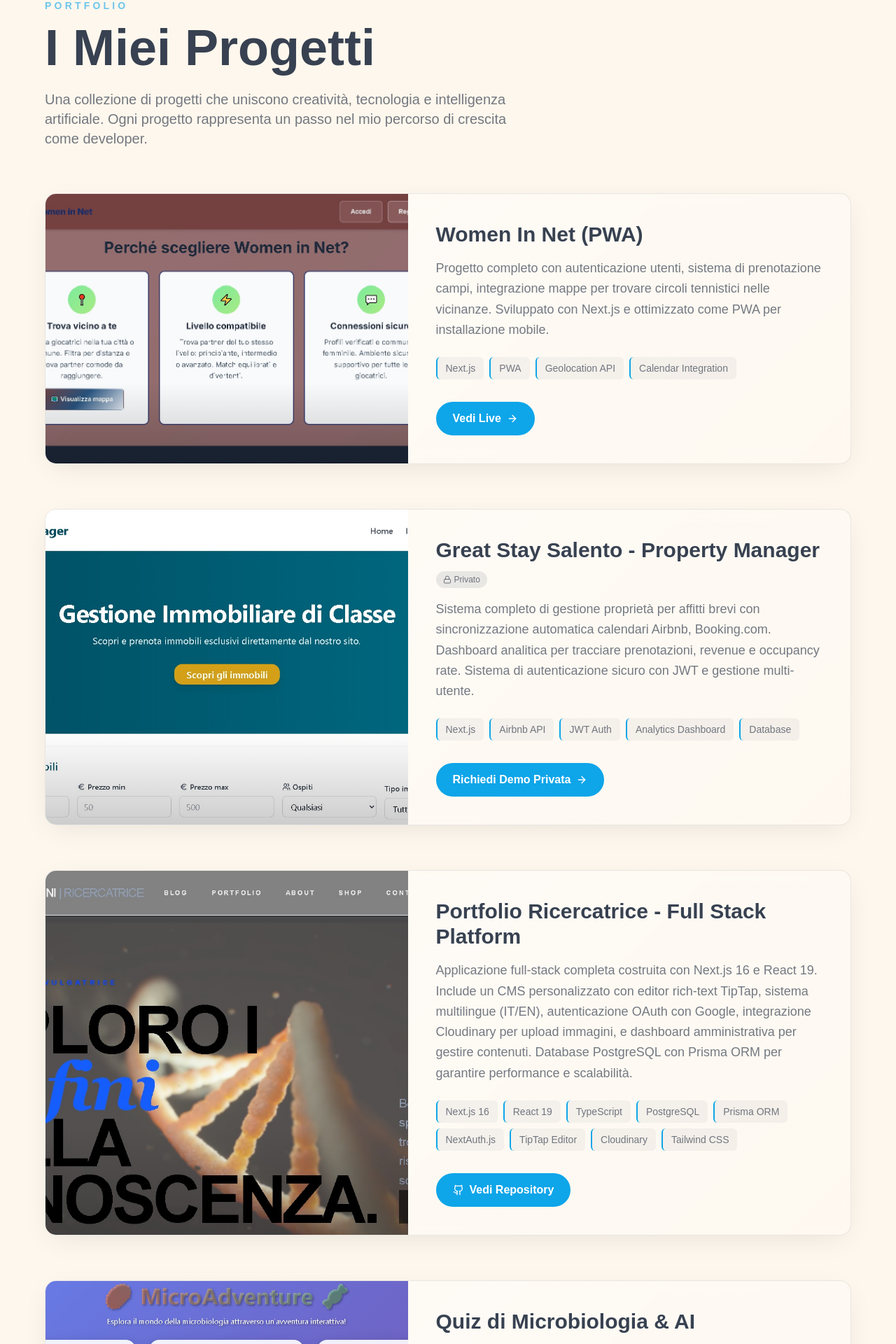
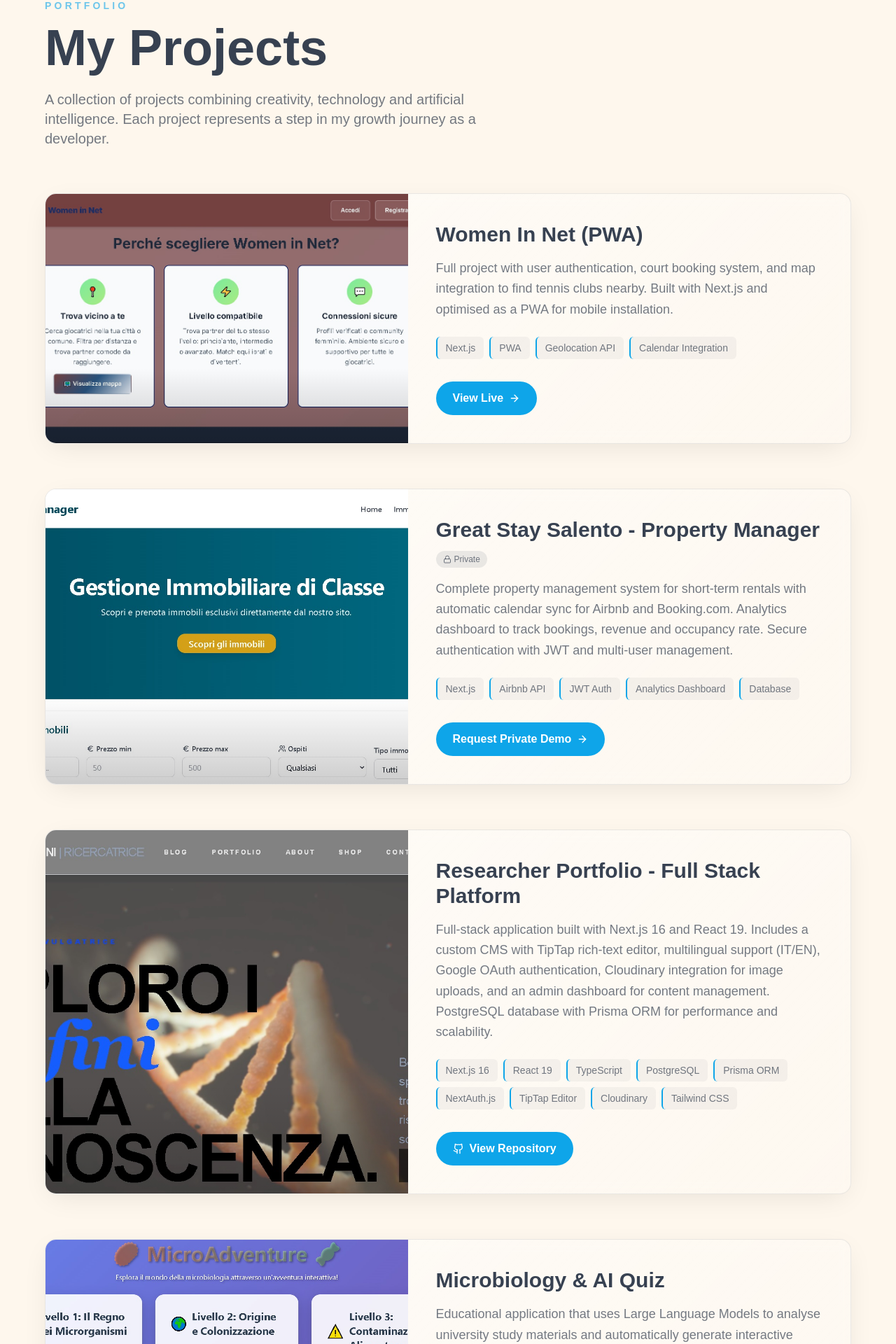
Before and after one commit to svilupp0/francesca, a Next.js app: page /projects in a window 1280 px wide. Shown: the part 160-2080 px from the top of the page at 70% size. Built offline with nearby package versions, Linux system fonts and the light colour scheme.

Commit message:
translate all UI text from Italian to English

```diff
--- a/src/app/page.tsx
+++ b/src/app/page.tsx
@@ -9,24 +9,24 @@ import { ArrowRight, Mail } from 'lucide-react';
 const projects = [
   {
     title: "Filiera Café",
-    description: "Sito web multi-concept a Lecce",
+    description: "Multi-concept website in Lecce",
     link: "https://filiera.vercel.app/",
     image: "/img/filiera.jpg",
-    action: "Vedi Live"
+    action: "View Live"
   },
   {
     title: "Women In Net (PWA)",
-    description: "PWA per community tennis",
+    description: "PWA for a tennis community",
     link: "https://women-in-tennis.vercel.app/",
     image: "/img/WIN.jpg",
-    action: "Vedi Live"
+    action: "View Live"
   },
   {
     title: "SEO Testing Tool",
-    description: "CLI tool open source per SEO",
+    description: "Open source CLI tool for SEO",
     link: "https://github.com/svilupp0/SEO-Testing-Tool",
     image: "/img/seo-tool.jpg",
-    action: "Vedi Repository"
+    action: "View Repository"
   }
 ];
 
@@ -155,7 +155,7 @@ export default function Home() {
               variants={fadeInUp}
               className="text-xs md:text-sm font-semibold tracking-[0.3em] uppercase text-[#0ea5e9]/60"
             >
-              Chi Sono
+              About
             </motion.span>
 
             <motion.h2
@@ -170,13 +170,13 @@ export default function Home() {
               className="space-y-6 text-[#374151]/80 font-extralight text-lg md:text-xl leading-relaxed"
             >
               <p>
-                Mio padre è il classico scienziato pazzo: perito di laboratorio, stampante 3D sempre accesa e circuiti stampati sparsi ovunque. Il suo capolavoro? Un cingolato telecomandato per portare la spesa a mia madre al quarto piano senza ascensore. Sono cresciuta così: smontando, rompendo e cercando soluzioni a problemi che altri non sapevano di avere.
+                My father is the classic mad scientist: a lab technician with a 3D printer always running and circuit boards scattered everywhere. His masterpiece? A remote-controlled tracked vehicle to carry groceries up to my mother on the fourth floor — no elevator. That&apos;s how I grew up: taking things apart, breaking them, and finding solutions to problems others didn&apos;t even know they had.
               </p>
               <p>
-                Dopo anni passati tra ristorazione e immobiliare — dove ho imparato a gestire persone e imprevisti senza impazzire — ho deciso di tornare a quel &apos;fare&apos; che avevo in casa. Oggi mi definisco una AI-Assisted Developer. Non ho un percorso accademico standard, ma passo le giornate su VSCode, Cline e Qodo a &apos;pasticciare&apos; (seriamente) con l&apos;Intelligenza Artificiale.
+                After years in hospitality and real estate — where I learned to handle people and unexpected situations without losing my mind — I decided to go back to that &apos;making&apos; spirit I had at home. Today I call myself an AI-Assisted Developer. I don&apos;t have a standard academic background, but I spend my days in VSCode, Cline and Qodo &apos;tinkering&apos; (seriously) with Artificial Intelligence.
               </p>
               <p>
-                Il mio obiettivo? Creare strumenti tecnici che abbiano però un senso umano. Un po&apos; come quel cingolato: magari strano da vedere, ma maledettamente utile.
+                My goal? To build technical tools that still make human sense. A bit like that tracked vehicle: maybe odd to look at, but incredibly useful.
               </p>
             </motion.div>
           </div>
@@ -196,14 +196,14 @@ export default function Home() {
             variants={fadeInUp}
             className="text-xs md:text-sm font-semibold tracking-[0.3em] uppercase text-[#0ea5e9]/60"
           >
-            Progetti
+            Projects
           </motion.span>
 
           <motion.h2
             variants={fadeInUp}
             className="text-4xl md:text-5xl lg:text-6xl font-extrabold text-[#374151] mt-3 mb-12"
           >
-            Lavori Selezionati
+            Selected Works
           </motion.h2>
 
           {/* List with left border */}
@@ -265,7 +265,7 @@ export default function Home() {
               href="/projects"
               className="inline-flex items-center gap-2 text-[#0ea5e9] font-medium hover:underline underline-offset-4 transition-all group"
             >
-              Vedi tutti i progetti
+              View all projects
               <ArrowRight className="w-4 h-4 transition-transform group-hover:translate-x-1" />
             </Link>
           </motion.div>
@@ -294,21 +294,21 @@ export default function Home() {
             variants={fadeInUp}
             className="text-xs md:text-sm font-semibold tracking-[0.3em] uppercase text-[#0ea5e9]/60"
           >
-            Contatto
+            Contact
           </motion.span>
 
           <motion.h2
             variants={fadeInUp}
             className="text-4xl md:text-5xl lg:text-6xl font-extrabold text-[#374151] mt-3 mb-6"
           >
-            Iniziamo un viaggio insieme?
+            Shall we start a journey together?
           </motion.h2>
 
           <motion.p
             variants={fadeInUp}
             className="text-[#374151]/70 font-extralight text-lg md:text-xl mb-10 max-w-xl mx-auto"
           >
-            Se hai un&apos;idea da sviluppare o semplicemente vuoi scambiare due parole sul futuro della tecnologia e dell&apos;AI, scrivimi pure. Sarà un piacere conoscerti.
+            If you have an idea to develop or simply want to chat about the future of technology and AI, feel free to reach out. It would be a pleasure to meet you.
           </motion.p>
 
           <motion.a
--- a/src/app/projects/page.tsx
+++ b/src/app/projects/page.tsx
@@ -7,66 +7,66 @@ import { ArrowLeft, ArrowRight, Github, Lock, Mail } from 'lucide-react';
 const projects = [
   {
     title: "Women In Net (PWA)",
-    description: "Una Progressive Web App per la community del tennis. Gestione profili, calendario interattivo e geolocalizzazione dei campi.",
-    longDescription: "Progetto completo con autenticazione utenti, sistema di prenotazione campi, integrazione mappe per trovare circoli tennistici nelle vicinanze. Sviluppato con Next.js e ottimizzato come PWA per installazione mobile.",
+    description: "A Progressive Web App for a tennis community. Profile management, interactive calendar and court geolocation.",
+    longDescription: "Full project with user authentication, court booking system, and map integration to find tennis clubs nearby. Built with Next.js and optimised as a PWA for mobile installation.",
     technologies: ["Next.js", "PWA", "Geolocation API", "Calendar Integration"],
     link: "https://women-in-tennis.vercel.app/",
-    linkText: "Vedi Live",
+    linkText: "View Live",
     image: "/img/WIN.jpg",
     isPrivate: false,
     isGithub: false
   },
   {
     title: "Great Stay Salento - Property Manager",
-    description: "Soluzione professionale per affitti brevi. Sincronizzazione API Airbnb, gestione JWT e dashboard analitica.",
-    longDescription: "Sistema completo di gestione proprietà per affitti brevi con sincronizzazione automatica calendari Airbnb, Booking.com. Dashboard analitica per tracciare prenotazioni, revenue e occupancy rate. Sistema di autenticazione sicuro con JWT e gestione multi-utente.",
+    description: "Professional solution for short-term rentals. Airbnb API sync, JWT authentication and analytics dashboard.",
+    longDescription: "Complete property management system for short-term rentals with automatic calendar sync for Airbnb and Booking.com. Analytics dashboard to track bookings, revenue and occupancy rate. Secure authentication with JWT and multi-user management.",
     technologies: ["Next.js", "Airbnb API", "JWT Auth", "Analytics Dashboard", "Database"],
     link: "mailto:francescascarpellini327@gmail.com",
-    linkText: "Richiedi Demo Privata",
+    linkText: "Request Private Demo",
     isPrivate: true,
     image: "/img/prop.manag.jpg",
     isGithub: false
   },
   {
-    title: "Portfolio Ricercatrice - Full Stack Platform",
-    description: "Piattaforma completa per ricercatori con blog, portfolio progetti, shop online e sistema di autenticazione.",
-    longDescription: "Applicazione full-stack completa costruita con Next.js 16 e React 19. Include un CMS personalizzato con editor rich-text TipTap, sistema multilingue (IT/EN), autenticazione OAuth con Google, integrazione Cloudinary per upload immagini, e dashboard amministrativa per gestire contenuti. Database PostgreSQL con Prisma ORM per garantire performance e scalabilità.",
+    title: "Researcher Portfolio - Full Stack Platform",
+    description: "Complete platform for researchers with blog, project portfolio, online shop and authentication system.",
+    longDescription: "Full-stack application built with Next.js 16 and React 19. Includes a custom CMS with TipTap rich-text editor, multilingual support (IT/EN), Google OAuth authentication, Cloudinary integration for image uploads, and an admin dashboard for content management. PostgreSQL database with Prisma ORM for performance and scalability.",
     technologies: ["Next.js 16", "React 19", "TypeScript", "PostgreSQL", "Prisma ORM", "NextAuth.js", "TipTap Editor", "Cloudinary", "Tailwind CSS"],
     link: "https://github.com/svilupp0/PortfolioFS-NextNEW",
-    linkText: "Vedi Repository",
+    linkText: "View Repository",
     image: "/img/portf-fs.jpg",
     isPrivate: false,
     isGithub: true
   },
   {
-    title: "Quiz di Microbiologia & AI",
-    description: "Uno strumento che trasforma dispense universitarie in quiz logici tramite orchestrazione di LLM.",
-    longDescription: "Applicazione educativa che utilizza Large Language Models per analizzare materiale didattico universitario e generare automaticamente quiz interattivi. Sistema di orchestrazione AI che comprende il contesto e crea domande pertinenti con feedback immediato.",
+    title: "Microbiology & AI Quiz",
+    description: "A tool that transforms university lecture notes into logical quizzes through LLM orchestration.",
+    longDescription: "Educational application that uses Large Language Models to analyse university study materials and automatically generate interactive quizzes. AI orchestration system that understands context and creates relevant questions with immediate feedback.",
     technologies: ["AI/LLM", "OpenAI API", "React", "Quiz Logic"],
     link: "https://svilupp0.github.io/dario-s-play/",
-    linkText: "Esplora Progetto",
+    linkText: "Explore Project",
     image: "/img/micro.adv.jpg",
     isPrivate: false,
     isGithub: false
   },
   {
     title: "SEO Testing Tool",
-    description: "Tool CLI open source per esperimenti SEO con analisi statistica e integrazione Google Search Console.",
-    longDescription: "CLI tool open source per condurre esperimenti SEO in modo rigoroso. Utilizza il test di Welch's t-test per valutare la significatività statistica dei cambiamenti SEO, integrazione con Google Search Console API per raccolta dati automatica, e database SQLite locale con Drizzle ORM. Nessuna configurazione cloud richiesta: tutto gira in locale o via Docker.",
+    description: "Open source CLI tool for SEO experiments with statistical analysis and Google Search Console integration.",
+    longDescription: "Open source CLI tool for running rigorous SEO experiments. Uses Welch's t-test to evaluate statistical significance of SEO changes, integrates with Google Search Console API for automatic data collection, and stores results in a local SQLite database with Drizzle ORM. No cloud setup required: runs locally or via Docker.",
     technologies: ["TypeScript", "Node.js", "SQLite", "Drizzle ORM", "Google OAuth2", "Docker", "Railway"],
     link: "https://github.com/svilupp0/SEO-Testing-Tool",
-    linkText: "Vedi Repository",
+    linkText: "View Repository",
     image: "/img/seo-tool.jpg",
     isPrivate: false,
     isGithub: true
   },
   {
     title: "Filiera Café",
-    description: "Sito web per locale multi-concept a Lecce: specialty coffee, enoteca naturale e bottega km0.",
-    longDescription: "Sito web completo per Filiera Café, un locale multi-concept nel cuore di Lecce. Include sezione menu interattiva, vetrina dei produttori locali, e-commerce shop per prodotti km0, calendario eventi e sezione community. Sviluppato con supporto multilingua (IT/EN/FR) per accogliere turisti internazionali.",
-    technologies: ["Next.js", "Tailwind CSS", "Multilingua (IT/EN/FR)", "E-commerce"],
+    description: "Website for a multi-concept venue in Lecce: specialty coffee, natural wine bar and zero-km shop.",
+    longDescription: "Full website for Filiera Café, a multi-concept venue in the heart of Lecce. Includes an interactive menu section, local producers showcase, e-commerce shop for zero-km products, events calendar and community section. Built with multilingual support (IT/EN/FR) to welcome international visitors.",
+    technologies: ["Next.js", "Tailwind CSS", "Multilingual (IT/EN/FR)", "E-commerce"],
     link: "https://filiera.vercel.app/",
-    linkText: "Vedi Live",
+    linkText: "View Live",
     image: "/img/filiera.jpg",
     isPrivate: false,
     isGithub: false
@@ -98,7 +98,7 @@ export default function ProjectsPage() {
             className="inline-flex items-center gap-2 text-[#374151] hover:text-[#0ea5e9] transition-colors font-medium"
           >
             <ArrowLeft className="w-4 h-4" />
-            Torna alla Home
+            Back to Home
           </Link>
         </div>
       </nav>
@@ -121,7 +121,7 @@ export default function ProjectsPage() {
             transition={{ duration: 0.8, delay: 0.1 }}
             className="text-5xl md:text-6xl lg:text-7xl font-extrabold text-[#374151] mt-3"
           >
-            I Miei Progetti
+            My Projects
           </motion.h1>
 
           <motion.p
@@ -130,8 +130,8 @@ export default function ProjectsPage() {
             transition={{ duration: 0.6, delay: 0.2 }}
             className="text-[#374151]/70 font-extralight text-lg md:text-xl mt-6 max-w-2xl"
           >
-            Una collezione di progetti che uniscono creatività, tecnologia e intelligenza artificiale.
-            Ogni progetto rappresenta un passo nel mio percorso di crescita come developer.
+            A collection of projects combining creativity, technology and artificial intelligence.
+            Each project represents a step in my growth journey as a developer.
           </motion.p>
         </div>
       </header>
@@ -189,7 +189,7 @@ export default function ProjectsPage() {
                     {project.isPrivate && (
                       <span className="inline-flex items-center gap-1 px-2.5 py-1 bg-[#374151]/10 text-[#374151]/70 text-xs font-medium rounded-full">
                         <Lock className="w-3 h-3" />
-                        Privato
+                        Private
                       </span>
                     )}
                   </div>
@@ -251,15 +251,15 @@ export default function ProjectsPage() {
           />
 
           <span className="text-xs md:text-sm font-semibold tracking-[0.3em] uppercase text-[#0ea5e9]/60">
-            Collaboriamo
+            Let's Collaborate
           </span>
 
           <h2 className="text-3xl md:text-4xl lg:text-5xl font-extrabold text-[#374151] mt-3 mb-6">
-            Hai un progetto in mente?
+            Got a project in mind?
           </h2>
 
           <p className="text-[#374151]/70 font-extralight text-lg mb-10">
-            Sono sempre aperta a nuove collaborazioni e sfide interessanti.
+            I'm always open to new collaborations and interesting challenges.
           </p>
 
           <motion.a
@@ -269,7 +269,7 @@ export default function ProjectsPage() {
             whileTap={{ scale: 0.98 }}
           >
             <Mail className="w-5 h-5" />
-            Contattami
+            Contact Me
           </motion.a>
         </motion.div>
       </section>
```
